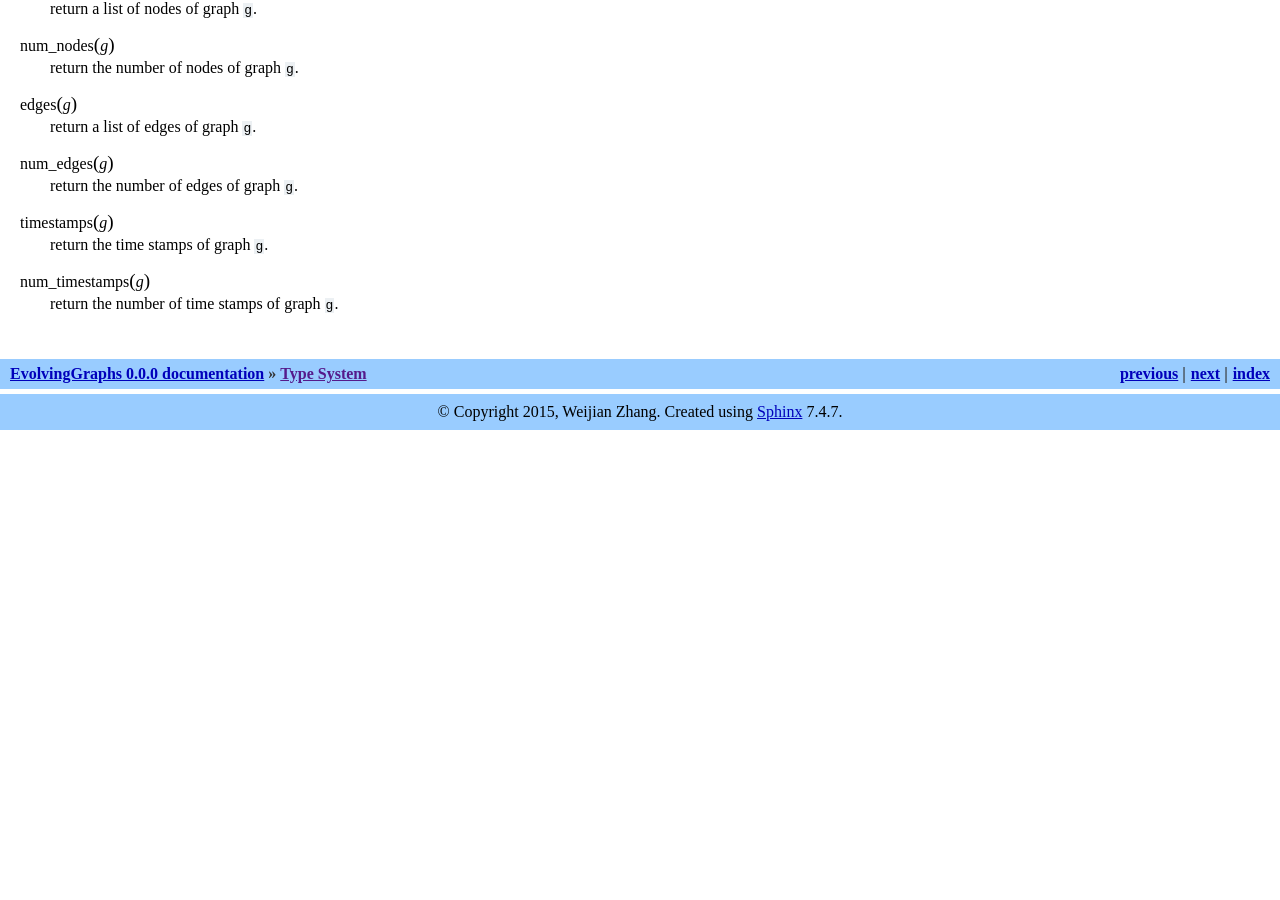
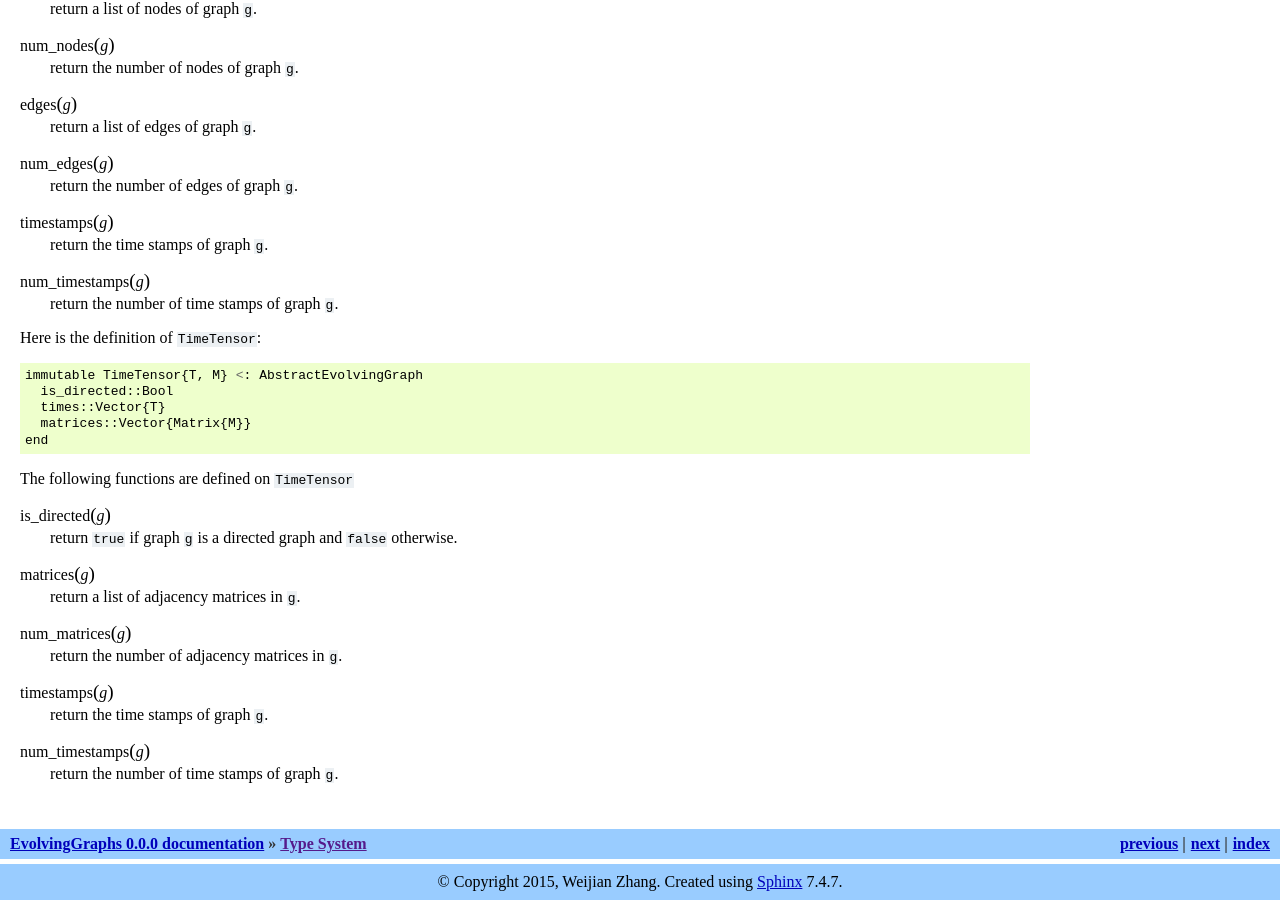
Before and after one commit to EtymoIO/EvolvingGraphs.jl, a Sphinx documentation site: the page built from doc/types.rst, in a window 1280 px wide and 900 px high, scrolled down 1508 px. Built offline with Sphinx 7.4.7, drawn with Linux system fonts in a browser that asks for light colours; before the commit the page ends 1938 px from its top, so only the background shows below that; some of the changed text lies outside the part shown.

Commit message:
update doc to include TimeTensor type

```diff
--- a/doc/types.rst
+++ b/doc/types.rst
@@ -114,3 +114,35 @@ The following functions are defined on ``EvolvingGraph``.
 .. function:: num_timestamps(g)
 
    return the number of time stamps of graph ``g``.
+
+
+Here is the definition of ``TimeTensor``::
+
+  immutable TimeTensor{T, M} <: AbstractEvolvingGraph
+    is_directed::Bool
+    times::Vector{T}
+    matrices::Vector{Matrix{M}}
+  end
+
+The following functions are defined on ``TimeTensor``
+
+.. function:: is_directed(g)
+
+   return ``true`` if graph ``g`` is a directed graph and ``false``
+   otherwise.
+
+.. function:: matrices(g)
+
+   return a list of adjacency matrices in ``g``.
+
+.. function:: num_matrices(g)
+
+   return the number of adjacency matrices in ``g``.
+
+.. function:: timestamps(g)
+
+   return the time stamps of graph ``g``.
+
+.. function:: num_timestamps(g)
+
+   return the number of time stamps of graph ``g``.
```
